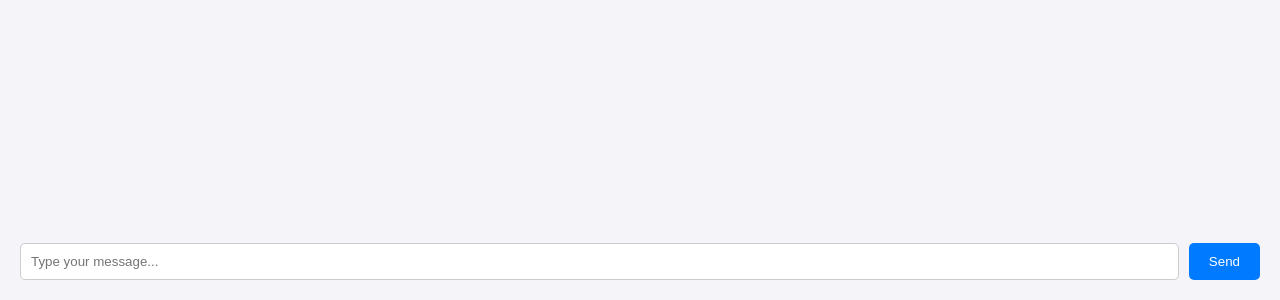
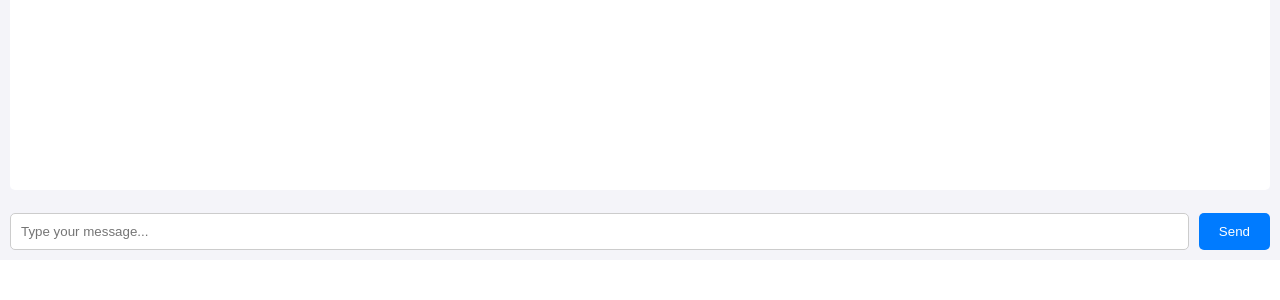
Before and after one commit to Aaron-m-ram/GenAI-Chatbot, a React (Create React App) app in the folder chat-model-frontend/: page / in a window 1280 px wide. Shown: the part 540-840 px from the top of the page. After the commit the page ends 800 px from the top, so only its background shows below. Built offline with nearby package versions, Linux system fonts and the light colour scheme.

Commit message:
CSS clean
cleaned up css to where it will always fit the box and not be oversized

```diff
--- a/chat-model-frontend/src/App.css
+++ b/chat-model-frontend/src/App.css
@@ -43,14 +43,21 @@
   flex-direction: column;
   height: 100vh;
   justify-content: space-between;
-  padding: 20px;
+  padding: 10px;
+  box-sizing: border-box;
   background-color: #f4f4f9;
+  overflow: hidden
 }
 
 .messages {
   flex: 1;
   overflow-y: auto;
-  margin-bottom: 20px;
+  margin-bottom: 10px;
+  padding-right: 10px;
+  padding-left: 10px;
+  border-radius: 5px;
+  background-color: #ffffff;
+  max-height: calc(100vh - 80px);
 }
 
 .message {
```
